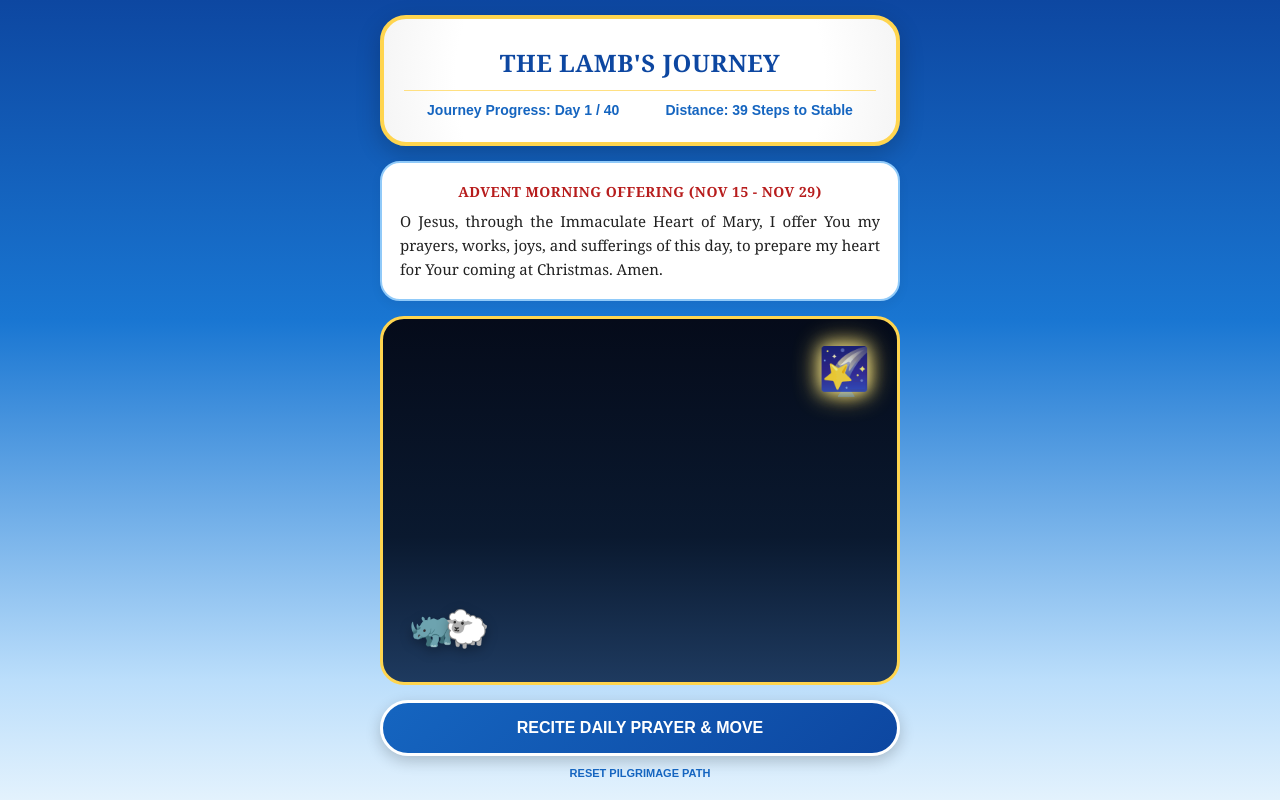
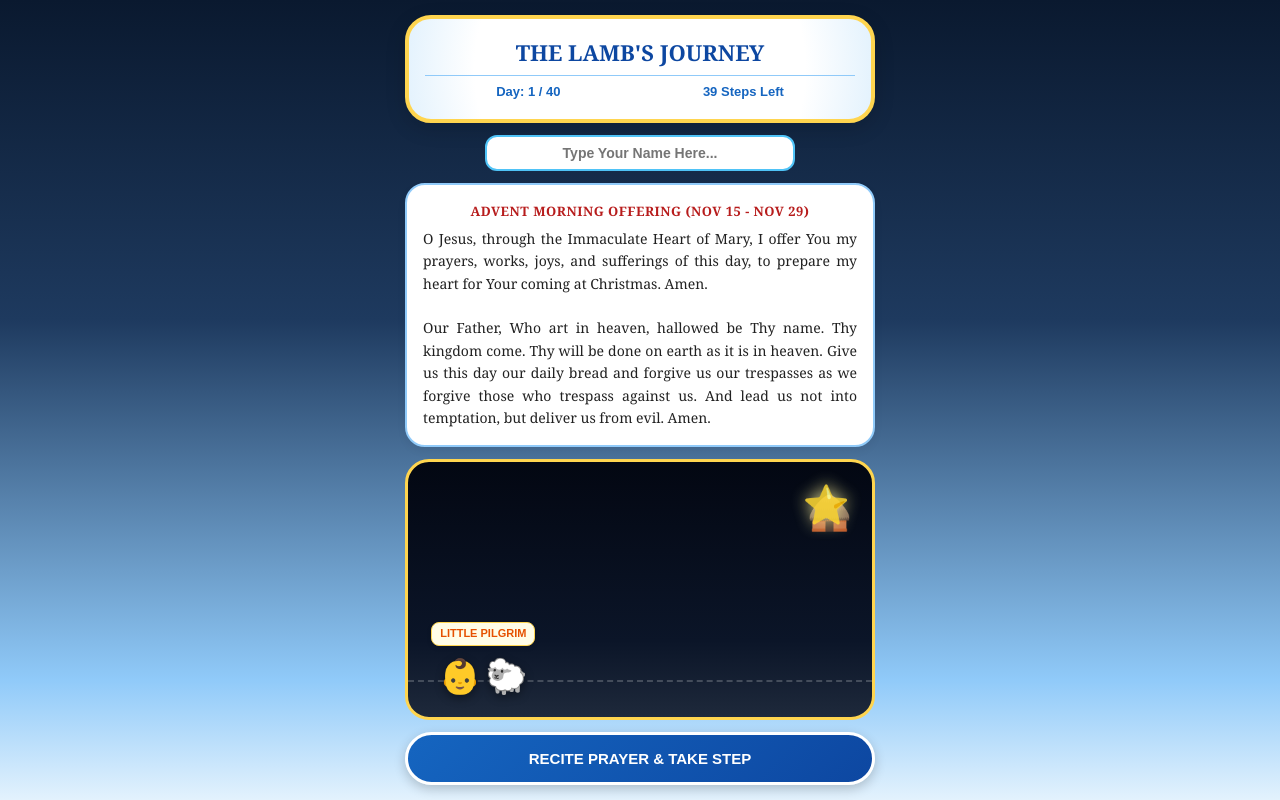
Before and after one commit to Dove007-tech/The-Lamb-s-Journey-to-Bethlehem, a plain HTML site: page index.html in a window 1280 px wide. Drawn offline with Linux system fonts and the light colour scheme.

Commit message:
Refactor styles and update HTML structure

```diff
--- a/index.html
+++ b/index.html
@@ -5,196 +5,128 @@
     <meta name="viewport" content="width=device-width, initial-scale=1.0">
     <title>The Lamb's Journey to Bethlehem</title>
     <style>
-        body {
-            font-family: "Georgia", serif;
-            background: linear-gradient(180deg, #0D47A1 0%, #1976D2 40%, #BBDEFB 85%, #E3F2FD 100%);
-            color: #0D47A1;
-            margin: 0;
-            padding: 0;
-            line-height: 1.6;
-            min-height: 100vh;
-            user-select: none;
-            -webkit-user-select: none;
-        }
-        .container { width: 100%; max-width: 550px; margin: 0 auto; padding: 15px; box-sizing: border-box; display: flex; flex-direction: column; min-height: 100vh; }
+        body { font-family: "Georgia", serif; background: linear-gradient(180deg, #0A192F 0%, #1E3A5F 40%, #90CAF9 85%, #E3F2FD 100%); color: #0D47A1; margin: 0; padding: 0; line-height: 1.6; min-height: 100vh; user-select: none; -webkit-user-select: none; overflow-x: hidden; }
+        .container { width: 100%; max-width: 500px; margin: 0 auto; padding: 15px; box-sizing: border-box; display: flex; flex-direction: column; min-height: 100vh; }
+        .header-panel { text-align: center; background: radial-gradient(circle, #FFFFFF 70%, #E3F2FD 100%); border: 4px solid #FFD54F; border-radius: 26px; padding: 16px; margin-bottom: 12px; box-shadow: 0 6px 20px rgba(0,0,0,0.15); }
+        .title { font-size: 22px; font-weight: 900; color: #0D47A1; margin: 0 0 5px 0; text-transform: uppercase; }
+        .score-row { display: flex; justify-content: space-around; font-family: sans-serif; font-weight: 800; font-size: 13px; color: #1565C0; margin-top: 5px; border-top: 1px solid #90CAF9; padding-top: 6px; }
+        .name-input-panel { margin-bottom: 12px; text-align: center; }
+        .name-box { padding: 8px 12px; font-size: 14px; border: 2px solid #4FC3F7; border-radius: 12px; outline: none; width: 60%; text-align: center; font-weight: bold; }
+        .card { background-color: #FFFFFF; border: 2px solid #90CAF9; border-radius: 20px; padding: 16px; box-shadow: 0 4px 10px rgba(0,0,0,0.05); margin-bottom: 12px; }
+        .card-title { font-size: 13px; font-weight: 800; color: #B71C1C; text-transform: uppercase; margin-bottom: 6px; text-align: center; letter-spacing: 0.5px; }
+        .card-text { font-size: 14px; color: #212121; margin: 0; text-align: justify; white-space: pre-line; font-weight: 500; }
+        .canvas-viewport { flex-grow: 1; min-height: 220px; position: relative; margin-bottom: 12px; border-radius: 24px; overflow: hidden; background: linear-gradient(180deg, #030712 0%, #0B1528 70%, #1E293B 100%); border: 3px solid #FFD54F; }
+        .star { position: absolute; top: 15px; right: 25px; font-size: 34px; animation: flash 1.5s infinite ease-in-out; text-shadow: 0 0 15px #FFF59D; z-index: 10; }
+        .stable { position: absolute; top: 20px; right: 20px; font-size: 36px; z-index: 5; opacity: 0.8; }
+        @keyframes flash { 0%, 100% { opacity: 0.5; transform: scale(1); } 50% { opacity: 1; transform: scale(1.15); } }
+        .path-line { position: absolute; bottom: 35px; width: 100%; height: 2px; border-bottom: 2px dashed rgba(255,255,255,0.2); }
 
-        .header-panel {
-            text-align: center;
-            background: radial-gradient(circle, #FFFFFF 70%, #F5F5F5 100%);
-            border: 4px solid #FFD54F;
-            border-radius: 26px;
-            padding: 20px;
-            margin-bottom: 15px;
-            box-shadow: 0 8px 24px rgba(0,0,0,0.2);
-        }
-        .title { font-size: 24px; font-weight: 900; color: #0D47A1; margin: 5px 0; text-transform: uppercase; letter-spacing: 0.5px; }
-        .score-row { display: flex; justify-content: space-around; font-family: sans-serif; font-weight: 800; font-size: 14px; color: #1565C0; margin-top: 8px; border-top: 1px solid #FFE082; padding-top: 8px; }
+        /* 👶 🐑 Interactive Pilgrim Walk Group Styles */
+        .pilgrim-group { position: absolute; bottom: 15px; display: flex; flex-direction: column; align-items: center; transition: left 0.4s cubic-bezier(0.25, 0.46, 0.45, 0.94); z-index: 20; }
+        .name-banner { background-color: #FFFDE7; color: #E65100; font-family: sans-serif; font-size: 11px; font-weight: 800; padding: 2px 8px; border: 1px solid #FFD54F; border-radius: 8px; margin-bottom: 2px; white-space: nowrap; box-shadow: 0 2px 5px rgba(0,0,0,0.1); text-transform: uppercase; }
+        .sprites-row { display: flex; align-items: flex-end; gap: 4px; }
+        .sprite { font-size: 34px; filter: drop-shadow(0 3px 5px rgba(0,0,0,0.4)); }
+        .walk-bounce { animation: bounce 0.4s ease-in-out; }
+        @keyframes bounce { 0%, 100% { transform: translateY(0); } 50% { transform: translateY(-10px); } }
 
-        .card { background-color: #FFFFFF; border: 2px solid #90CAF9; border-radius: 20px; padding: 18px; box-shadow: 0 4px 12px rgba(0,0,0,0.05); text-align: justify; margin-bottom: 15px; }
-        .card-title { font-size: 14px; font-weight: 800; color: #B71C1C; text-transform: uppercase; margin-bottom: 6px; text-align: center; letter-spacing: 0.5px; }
-        .card-text { font-size: 15px; color: #212121; margin: 0; font-style: normal; }
-
-        .canvas-viewport {
-            flex-grow: 1;
-            min-height: 250px;
-            position: relative;
-            margin-bottom: 15px;
-            border-radius: 24px;
-            overflow: hidden;
-            background: linear-gradient(180deg, #050B1A 0%, #0A192F 60%, #1E3A5F 100%);
-            border: 3px solid #FFD54F;
-        }
-
-        /* 🌟 Star of Bethlehem */
-        .bethlehem-star {
-            position: absolute;
-            top: 20px;
-            right: 30px;
-            font-size: 36px;
-            animation: twinkle 1.5s infinite ease-in-out;
-            text-shadow: 0 0 15px #FFF59D, 0 0 25px #FFD54F;
-            z-index: 10;
-        }
-        @keyframes twinkle { 0%, 100% { opacity: 0.6; transform: scale(1); } 50% { opacity: 1; transform: scale(1.2); } }
-
-        /* Manger Stable Destination */
-        .stable-destination {
-            position: absolute;
-            top: 25px;
-            right: 25px;
-            font-size: 38px;
-            z-index: 5;
-            filter: drop-shadow(0 0 8px rgba(255,213,79,0.4));
-        }
-
-        /* 🏔️ Holy Trail Path Grid */
-        .path-trail {
-            position: absolute;
-            bottom: 40px;
-            width: 100%;
-            height: 4px;
-            background: dashed rgba(255, 255, 255, 0.2);
-        }
-
-        /* 🐑 🫏 Traveling Companion Animals */
-        .pilgrim-animal {
-            position: absolute;
-            bottom: 25px;
-            font-size: 36px;
-            transition: left 0.5s cubic-bezier(0.25, 0.46, 0.45, 0.94);
-            filter: drop-shadow(0 4px 6px rgba(0,0,0,0.3));
-        }
-        .pilgrim-animal.lamb { z-index: 20; }
-        .pilgrim-animal.donkey { z-index: 15; }
-
-        .animal-bounce { animation: walkBounce 0.5s ease-in-out; }
-        @keyframes walkBounce { 0%, 100% { transform: translateY(0); } 50% { transform: translateY(-8px); } }
-
-        /* Action Controls */
-        .recite-btn { width: 100%; background: linear-gradient(135deg, #1565C0 0%, #0D47A1 100%); color: #FFF; border: 3px solid #FFF; padding: 16px; border-radius: 30px; font-size: 16px; font-weight: 800; cursor: pointer; box-shadow: 0 5px 15px rgba(0,0,0,0.2); font-family: sans-serif; text-transform: uppercase; transition: all 0.2s; }
+        .recite-btn { width: 100%; background: linear-gradient(135deg, #1565C0 0%, #0D47A1 100%); color: #FFF; border: 3px solid #FFF; padding: 15px; border-radius: 30px; font-size: 15px; font-weight: 800; cursor: pointer; box-shadow: 0 4px 12px rgba(0,0,0,0.2); text-transform: uppercase; }
         .recite-btn:active { transform: scale(0.98); }
-        .reset-btn { background: none; border: none; color: #1565C0; font-size: 11px; font-weight: 700; cursor: pointer; padding: 6px; text-transform: uppercase; width: 100%; text-align: center; margin-top: 5px; font-family: sans-serif; }
     </style>
 </head>
 <body>
-
     <div class="container">
-        <!-- Dashboard Panel -->
         <div class="header-panel">
             <h1 class="title">The Lamb's Journey</h1>
             <div class="score-row">
-                <div id="day-lbl">Journey Progress: Day 1 / 40</div>
-                <div id="miles-lbl">Distance: 39 Steps to Stable</div>
+                <div id="day-lbl">Day: 1 / 40</div>
+                <div id="steps-lbl">39 Steps Left</div>
             </div>
         </div>
 
-        <!-- Dynamic Prayer Content Card Box -->
-        <div class="card">
-            <div id="prayer-title-node" class="card-title">Advent Morning Offering (Nov 15 - Nov 29)</div>
-            <p id="prayer-text-node" class="card-text">O Jesus, through the Immaculate Heart of Mary, I offer You my prayers, works, joys, and sufferings of this day, to prepare my heart for Your coming at Christmas. Amen.</p>
+        <!-- Child's Custom Inscription Registration Block -->
+        <div class="name-input-panel">
+            <input type="text" id="child-name" class="name-box" placeholder="Type Your Name Here..." oninput="updateBannerName(this.value)">
         </div>
 
-        <!-- Interactive Visual Trail Field Canvas -->
-        <div class="canvas-viewport">
-            <div class="bethlehem-star">&#127776;</div>
-            <div class="stable-destination">&#127962;</div>
-            <div class="path-trail"></div>
+        <div class="card">
+            <div id="p-title" class="card-title">Advent Morning Offering (Nov 15 - Nov 29)</div>
+            <p id="p-text" class="card-text">O Jesus, through the Immaculate Heart of Mary, I offer You my prayers, works, joys, and sufferings of this day, to prepare my heart for Your coming at Christmas. Amen.
 
-            <!-- Animals Positioned Together on the Trail Row Matrix -->
-            <div id="donkey-sprite" class="pilgrim-animal donkey" style="left: 5%;">&#129423;</div>
-            <div id="lamb-sprite" class="pilgrim-animal lamb" style="left: 12%;">&#128017;</div>
+Our Father, Who art in heaven, hallowed be Thy name. Thy kingdom come. Thy will be done on earth as it is in heaven. Give us this day our daily bread and forgive us our trespasses as we forgive those who trespass against us. And lead us not into temptation, but deliver us from evil. Amen.</p>
         </div>
 
-        <!-- Controls Section -->
-        <button class="recite-btn" id="action-btn" onclick="advancePilgrimage()">Recite Daily Prayer & Move</button>
-        <button class="reset-btn" onclick="resetPilgrimage()">Reset Pilgrimage Path</button>
+        <div class="canvas-viewport">
+            <div class="star">⭐</div>
+            <div class="stable">🛖</div>
+            <div class="path-line"></div>
+
+            <!-- Complete Child Pilgrim Walking Array -->
+            <div id="walker-group" class="pilgrim-group" style="left: 5%;">
+                <div id="banner-text" class="name-banner">Little Pilgrim</div>
+                <div class="sprites-row">
+                    <div class="sprite">👶</div>
+                    <div class="sprite">🐑</div>
+                </div>
+            </div>
+        </div>
+
+        <button class="recite-btn" id="action-btn" onclick="moveForward()">Recite Prayer & Take Step</button>
     </div>
 
     <script>
         let currentDay = 1;
-        const TOTAL_DAYS = 40;
-
-        const lamb = document.getElementById('lamb-sprite');
-        const donkey = document.getElementById('donkey-sprite');
+        const MAX_DAYS = 40;
 
         const prayers = [
             {
                 title: "Advent Morning Offering (Nov 15 - Nov 29)",
-                text: "O Jesus, through the Immaculate Heart of Mary, I offer You my prayers, works, joys, and sufferings of this day, to prepare my heart for Your coming at Christmas. Amen."
+                text: "O Jesus, through the Immaculate Heart of Mary, I offer You my prayers, works, joys, and sufferings of this day, to prepare my heart for Your coming at Christmas. Amen.\n\nHail Mary, full of grace, the Lord is with thee. Blessed art thou among women, and blessed is the fruit of thy womb, Jesus. Holy Mary, Mother of God, pray for us sinners, now and at the hour of our death. Amen."
             },
             {
-                title: "St. Andrew Christmas Novena (Starts Nov 30)",
+                title: "St. Andrew Christmas Novena (Nov 30 - Dec 24)",
                 text: "Hail and blessed be the hour and moment in which the Son of God was born of the most pure Virgin Mary, at midnight, in Bethlehem, in the piercing cold. In that hour vouchsafe, O my God, to hear my prayer and grant my desires, through the merits of Our Savior Jesus Christ, and of His blessed Mother. Amen."
             },
             {
-                title: "Advent Companion & The Magnificat (Dec 1 - Dec 24)",
-                text: "My soul magnifies the Lord, and my spirit rejoices in God my Savior. For He who is mighty has done great things for me, and holy is His name. Amen."
+                title: "The Advent Magnificat Countdown (Dec 1 - Dec 24)",
+                text: "My soul magnifies the Lord, and my spirit rejoices in God my Savior. For He who is mighty has done great things for me, and holy is His name. Amen.\n\nHail and blessed be the hour and moment in which the Son of God was born of the most pure Virgin Mary, at midnight, in Bethlehem, in the piercing cold. Amen."
             }
         ];
 
-        function advancePilgrimage() {
-            if (currentDay < TOTAL_DAYS) {
+        function updateBannerName(val) {
+            document.getElementById('banner-text').innerText = val.trim() ? val : "Little Pilgrim";
+        }
+
+        function moveForward() {
+            if (currentDay < MAX_DAYS) {
                 currentDay++;
 
-                // Track equations and update panel text boards
-                document.getElementById('day-lbl').innerText = `Journey Progress: Day ${currentDay} / ${TOTAL_DAYS}`;
-                document.getElementById('miles-lbl').innerText = `Distance: ${TOTAL_DAYS - currentDay} Steps to Stable`;
+                document.getElementById('day-lbl').innerText = `Day: ${currentDay} / ${MAX_DAYS}`;
+                document.getElementById('steps-lbl').innerText = `${MAX_DAYS - currentDay} Steps Left`;
 
-                // Dynamically update prayers based on milestones matching your schema rules
-                if (currentDay >= 1 && currentDay <= 15) {
-                    document.getElementById('prayer-title-node').innerText = prayers[0].title;
-                    document.getElementById('prayer-text-node').innerText = prayers[0].text;
-                } else if (currentDay == 16) { // Represents Nov 30 crossover point
-                    document.getElementById('prayer-title-node').innerText = prayers[1].title;
-                    document.getElementById('prayer-text-node').innerText = prayers[1].text;
-                } else { // December Advent Calendar countdown engine
-                    document.getElementById('prayer-title-node').innerText = prayers[2].title;
-                    document.getElementById('prayer-text-node').innerText = prayers[2].text;
-                }
+                // Track prayer unlocking conditions natively
+                let p = prayers[0];
+                if (currentDay >= 16 && currentDay <= 16) p = prayers[1]; // Nov 30 Day 16
+                else if (currentDay >= 17) p = prayers[2]; // Dec 1 onwards
 
-                // Smooth position calculations to map animals horizontally across screen boundary
-                let basePercent = (currentDay - 1) * (72 / (TOTAL_DAYS - 1));
-                donkey.style.left = (basePercent + 5) + '%';
-                lamb.style.left = (basePercent + 12) + '%';
+                document.getElementById('p-title').innerText = p.title;
+                document.getElementById('p-text').innerText = p.text;
 
-                // Trigger walking bounce visual effects
-                lamb.classList.add('animal-bounce');
-                donkey.classList.add('animal-bounce');
-                setTimeout(() => {
-                    lamb.classList.remove('animal-bounce');
-                    donkey.classList.remove('animal-bounce');
-                }, 500);
+                // Move group smoothly across the path row matrix
+                const grp = document.getElementById('walker-group');
+                let pct = 5 + ((currentDay - 1) * (78 / (MAX_DAYS - 1)));
+                grp.style.left = pct + '%';
 
-                if (currentDay === TOTAL_DAYS) {
+                grp.classList.add('walk-bounce');
+                setTimeout(() => grp.classList.remove('walk-bounce'), 400);
+
+                if (currentDay === MAX_DAYS) {
                     const btn = document.getElementById('action-btn');
                     btn.disabled = true;
-                    btn.innerText = "Arrived in Bethlehem! 🌟";
+                    btn.innerText = "Arrived at the Manger! 🎉";
                     btn.style.background = "#2E7D32";
                 }
             }
         }
-
-        function resetPilgrimage() {
-            currentDay = 1;
-            document.getElementById('day-lbl').innerText = `Journey Progress: Day 1 / ${TOTAL_DAYS}`;
-            document.getElementById('miles-lbl').innerText = `Distance: 39 Steps to Stable`;
+    </script>
+</body>
+</html>
```
